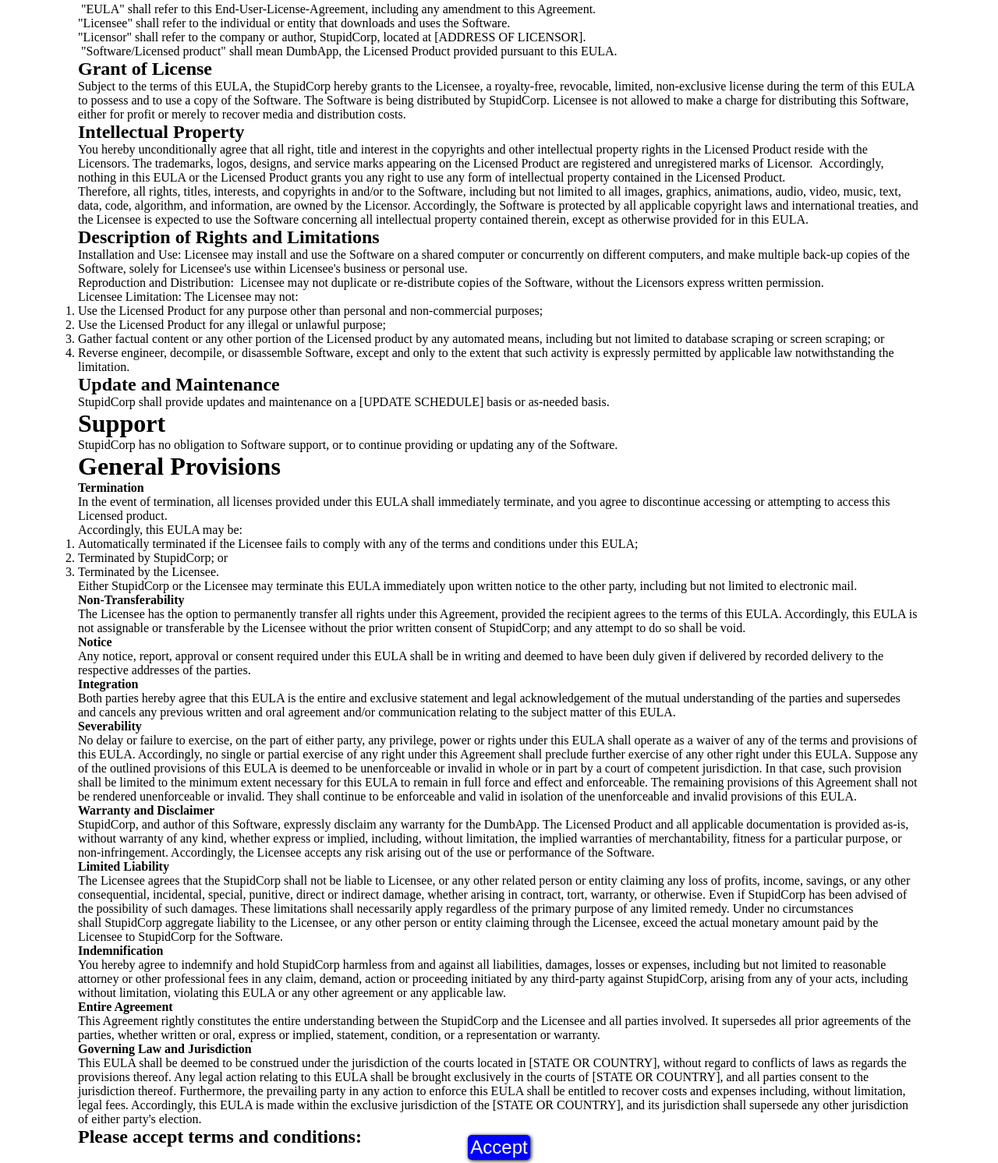
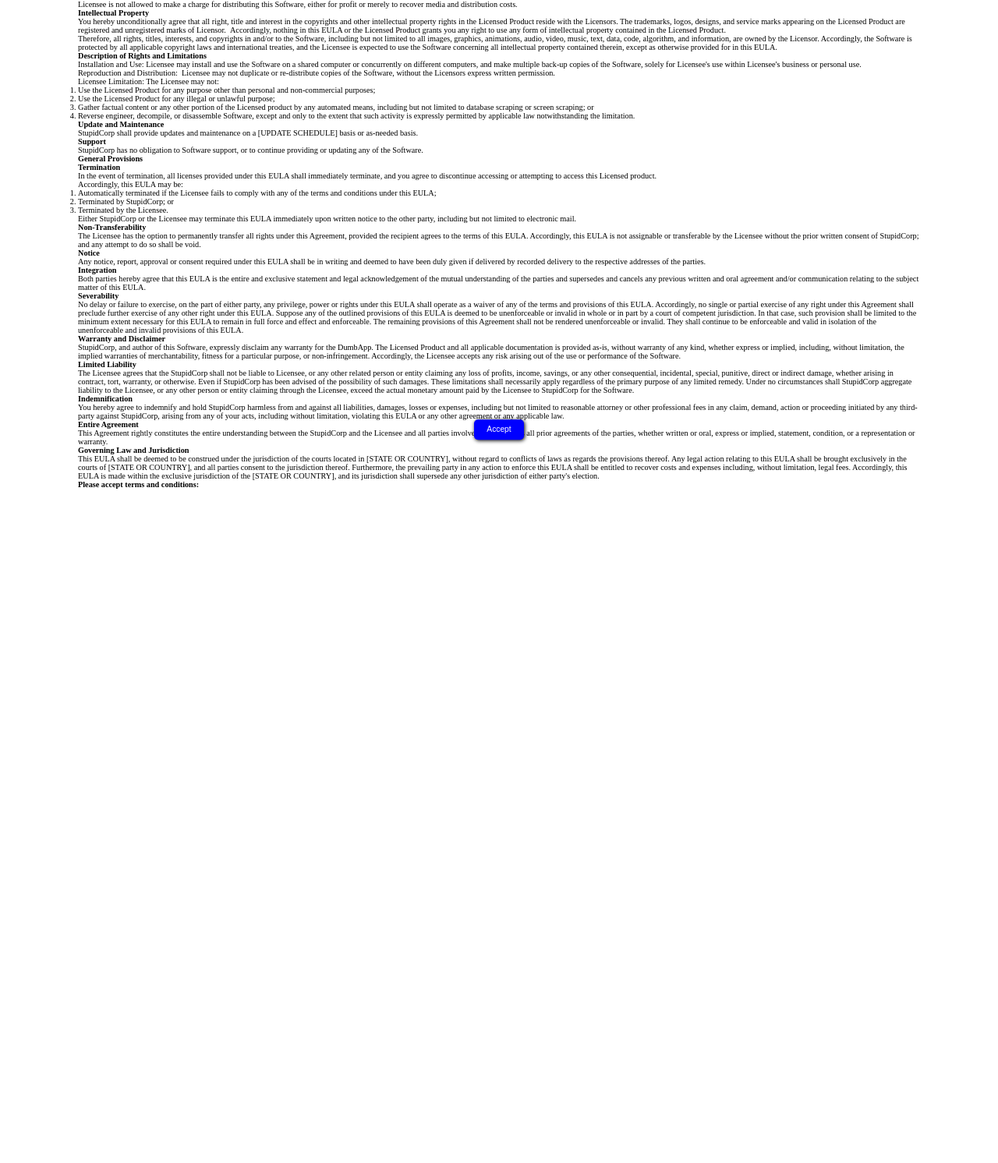
Before and after one commit to eschondorf/dumb_tos, a plain HTML site: page runaway/index.html in a window 1280 px wide. Shown: the part 233-1725 px from the top of the page at 78% size. After the commit the page ends 960 px from the top, so only its background shows below. Drawn offline with nearby package versions, Linux system fonts and the light colour scheme.

Commit message:
updated runaway

```diff
--- a/runaway/index.html
+++ b/runaway/index.html
@@ -7,6 +7,7 @@
 </head>
 
 <body>
+    <div>
     <div style="width: 100%; position: absolute; padding: 100px; top: 1px;">
         <p>This End-User License Agreement (referred to as the &quot;EULA&quot;) is a legally binding agreement between you, the Licensee, an individual customer or entity, and&nbsp;StupidCorp, the company, and the author of&nbsp;DumbApp, the Software, which may include associated media, printed materials, and online or electronic documentation. This Agreement is a legally binding contract that includes terms that limit your legal rights and Licensors&apos; liability to you, and shall govern all access to and use of this Software. You hereby agree, without limitation or alteration, to all the terms and conditions contained herein.</p>
 <p>By installing, copying, or otherwise using the Licensed Product (Software), the Licensee agrees to be bound by the terms and conditions outlined in this EULA. However, if the Licensee does not agree to the terms and conditions outlined in this EULA, the said Licensee may not download, install, or use Software.</p>
@@ -77,7 +78,8 @@
 <p><strong>Governing Law and Jurisdiction</strong></p>
 <p>This EULA shall be deemed to be construed under the jurisdiction of the courts located in [STATE OR COUNTRY], without regard to conflicts of laws as regards the provisions thereof. Any legal action relating to this EULA shall be brought exclusively in the courts of [STATE OR COUNTRY], and all parties consent to the jurisdiction thereof. Furthermore, the prevailing party in any action to enforce this EULA shall be entitled to recover costs and expenses including, without limitation, legal fees. Accordingly, this EULA is made within the exclusive jurisdiction of the [STATE OR COUNTRY], and its jurisdiction shall supersede any other jurisdiction of either party&apos;s election.</p>
         <h2>Please accept terms and conditions:</h2>
-        <button id = 'runaway-btn' onclick = "click()"> Accept </button>
+
+</div><button id = 'runaway-btn' onclick = "click()" style="top:98%;"> Accept </button>
 </div>
 
 
--- a/runaway/style.css
+++ b/runaway/style.css
@@ -3,18 +3,19 @@
     margin: 0;
     box-sizing: border-box;
     user-select: none;
+    font-size: .8rem;
   }
 
 
 
   button {
-    position: relative;
+    position: absolute;
     top: 50%;
     left: 50%;
     transform: translate(-50%, -50%);
     height: 2rem;
     width: 5rem;
-    font-size: 1.5rem;
+    font-size: 1 rem;
     border-radius: 5px;
     border: none;
     box-shadow: 1px 1px 5px black;
```
